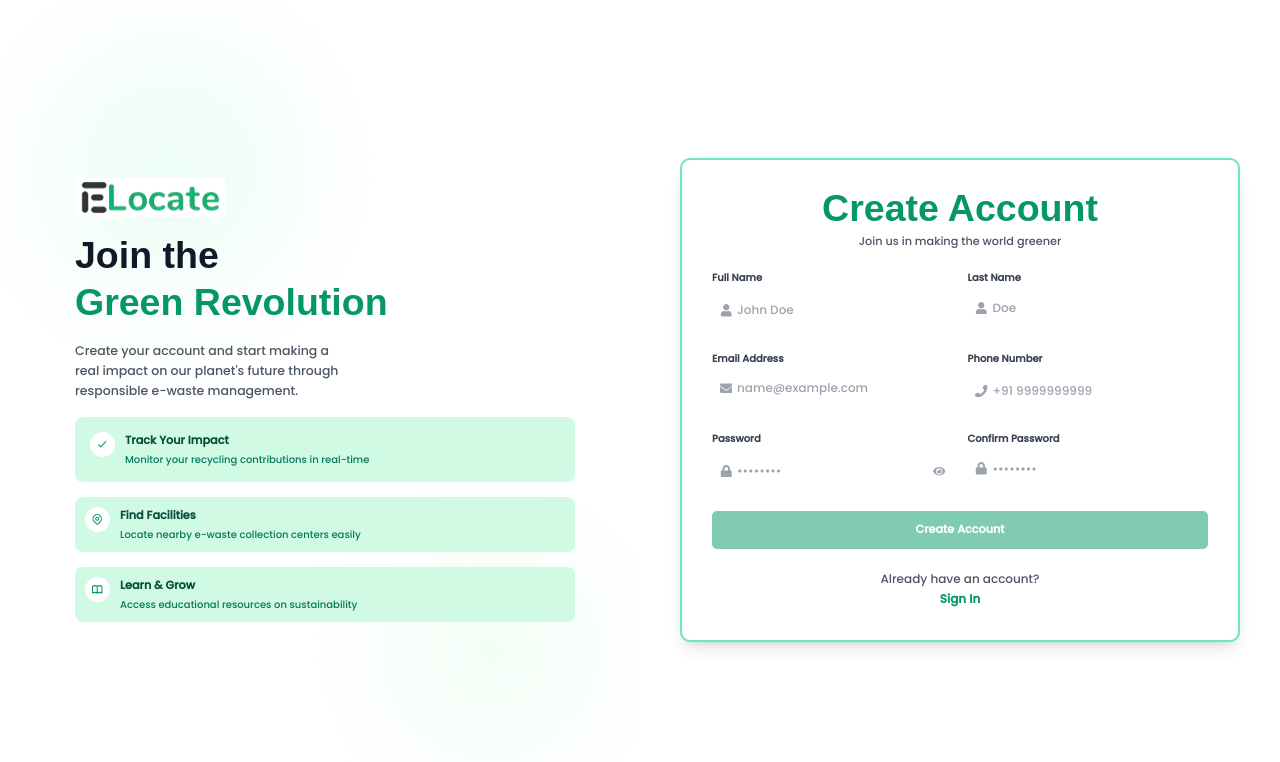
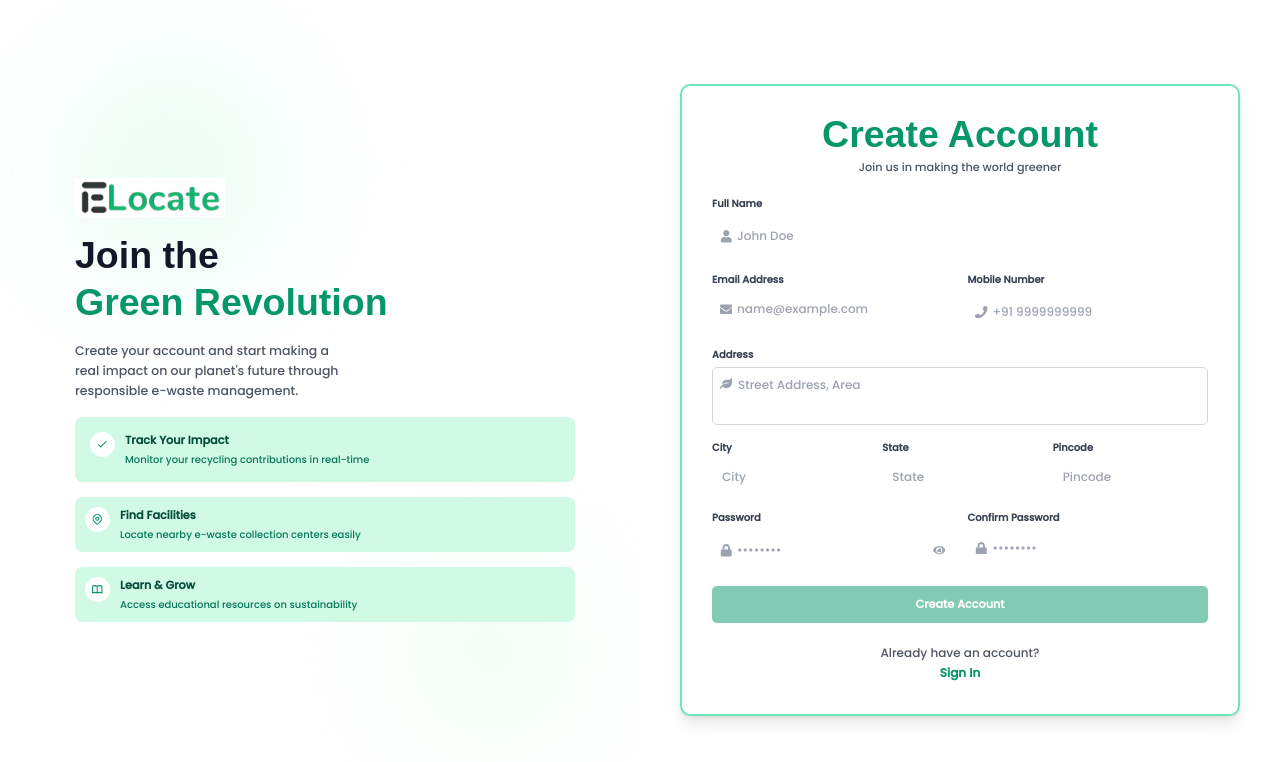
Before and after one commit to sumalesh-14/Elocate-frontend, a Next.js app: page /citizen/sign-up in a window 1280 px wide. Shown: the top 762 px of the page. Built offline with nearby package versions, Linux system fonts and the light colour scheme.

Commit message:
connected register email

```diff
--- a/src/app/sign-in/routes.ts
+++ b/src/app/auth/routes.ts
@@ -70,6 +70,11 @@ export const authApi = {
     login: async (credentials: any) => {
         // Calling our internal Next.js API route which proxies to the backend
         const response = await apiClient.post("/api/auth/sign-in", credentials);
-        return response.data;
+        return response;
+    },
+    register: async (credentials: any) => {
+        // Calling our internal Next.js API route which proxies to the backend
+        const response = await apiClient.post("/api/auth/register", credentials);
+        return response;
     },
 };
--- a/src/app/citizen/sign-up/SignUp.tsx
+++ b/src/app/citizen/sign-up/SignUp.tsx
@@ -8,26 +8,36 @@ import { ToastContainer, toast } from "react-toastify";
 import ClientIonIcon from "../../utils/ClientIonIcon";
 import logoSm from "../../../assets/elocate-sm.png";
 import registerImage from "../../../assets/register.jpg";
+import { authApi } from "@/app/auth/routes";
 
 const SignUp: React.FC = () => {
   const [formData, setFormData] = useState({
     fullName: "",
-    lastname: "",
+    mobileNumber: "",
     email: "",
-    phoneNumber: "",
     password: "",
     confirmPassword: "",
+    address: "",
+    city: "",
+    state: "",
+    pincode: "",
+    latitude: 90,
+    longitude: 180,
+    role: "CITIZEN",
   });
 
   const [showPassword, setShowPassword] = useState(false);
   const [isLoading, setIsLoading] = useState(false);
   const [errors, setErrors] = useState({
     fullName: "",
-    lastname: "",
+    mobileNumber: "",
     email: "",
-    phoneNumber: "",
     password: "",
     confirmPassword: "",
+    address: "",
+    city: "",
+    state: "",
+    pincode: "",
   });
 
   const togglePasswordVisibility = () => {
@@ -43,21 +53,16 @@ const SignUp: React.FC = () => {
           error = "Full name must be at least 2 characters";
         }
         break;
-      case "lastname":
-        if (value.trim().length < 2) {
-          error = "Last name must be at least 2 characters";
-        }
-        break;
       case "email":
         const emailRegex = /^[^\s@]+@[^\s@]+\.[^\s@]+$/;
         if (!emailRegex.test(value)) {
           error = "Please enter a valid email address";
         }
         break;
-      case "phoneNumber":
+      case "mobileNumber":
         const phoneRegex = /^[+]?[0-9]{10,13}$/;
         if (!phoneRegex.test(value.replace(/\s/g, ""))) {
-          error = "Please enter a valid phone number (10-13 digits)";
+          error = "Please enter a valid mobile number (10-13 digits)";
         }
         break;
       case "password":
@@ -68,6 +73,26 @@ const SignUp: React.FC = () => {
       case "confirmPassword":
         if (value !== formData.password) {
           error = "Passwords do not match";
+        }
+        break;
+      case "address":
+        if (value.trim().length < 5) {
+          error = "Address must be at least 5 characters";
+        }
+        break;
+      case "city":
+        if (value.trim().length < 2) {
+          error = "City is required";
+        }
+        break;
+      case "state":
+        if (value.trim().length < 2) {
+          error = "State is required";
+        }
+        break;
+      case "pincode":
+        if (!/^\d{6}$/.test(value)) {
+          error = "Pincode must be 6 digits";
         }
         break;
     }
@@ -94,13 +119,26 @@ const SignUp: React.FC = () => {
 
     // Validate all fields
     const isFullNameValid = validateField("fullName", formData.fullName);
-    const isLastNameValid = validateField("lastname", formData.lastname);
     const isEmailValid = validateField("email", formData.email);
-    const isPhoneValid = validateField("phoneNumber", formData.phoneNumber);
+    const isPhoneValid = validateField("mobileNumber", formData.mobileNumber);
     const isPasswordValid = validateField("password", formData.password);
     const isConfirmPasswordValid = validateField("confirmPassword", formData.confirmPassword);
+    const isAddressValid = validateField("address", formData.address);
+    const isCityValid = validateField("city", formData.city);
+    const isStateValid = validateField("state", formData.state);
+    const isPincodeValid = validateField("pincode", formData.pincode);
 
-    if (!isFullNameValid || !isLastNameValid || !isEmailValid || !isPhoneValid || !isPasswordValid || !isConfirmPasswordValid) {
+    if (
+      !isFullNameValid ||
+      !isEmailValid ||
+      !isPhoneValid ||
+      !isPasswordValid ||
+      !isConfirmPasswordValid ||
+      !isAddressValid ||
+      !isCityValid ||
+      !isStateValid ||
+      !isPincodeValid
+    ) {
       toast.error("Please fix all errors before submitting");
       return;
     }
@@ -114,30 +152,31 @@ const SignUp: React.FC = () => {
     const loadingToast = toast.loading("Creating your account...");
 
     try {
-      const response = await axios.post(
-        "https://elocate-server.onrender.com/api/v1/auth/register",
-        formData
-      );
+      const response = await authApi.register(formData);
+
+      if (response.status != 200) {
+        throw new Error("Registration failed. Please try again.");
+      }
 
       toast.update(loadingToast, {
         render: "Registration Successful! Redirecting to login...",
         type: "success",
         isLoading: false,
-        autoClose: 2000
+        autoClose: 2000,
       });
 
       setTimeout(() => {
         window.location.href = "/citizen/sign-in";
       }, 1000);
-
     } catch (error: any) {
       console.error("Register failed:", error);
-      const errorMessage = error.response?.data?.message || "Registration failed. Please try again.";
+      const errorMessage =
+        error.response?.data?.message || "Registration failed. Please try again.";
       toast.update(loadingToast, {
         render: `Registration Failed. ${errorMessage}`,
         type: "error",
         isLoading: false,
-        autoClose: 3000
+        autoClose: 3000,
       });
     } finally {
       setIsLoading(false);
@@ -170,12 +209,7 @@ const SignUp: React.FC = () => {
           >
             {/* Logo (NO space-y applied) */}
             <div className="mb-6 ml-20">
-              <Image
-                src={logoSm}
-                alt="ELocate"
-                width={150}
-                height={40}
-              />
+              <Image src={logoSm} alt="ELocate" width={150} height={40} />
             </div>
             {/* Main Heading */}
             {/* Text Content */}
@@ -190,7 +224,8 @@ const SignUp: React.FC = () => {
               </h1>
 
               <p className="text-xl text-gray-600 leading-relaxed max-w-md">
-                Create your account and start making a real impact on our planet's future through responsible e-waste management.
+                Create your account and start making a real impact on our planet's
+                future through responsible e-waste management.
               </p>
             </div>
             {/* Features List - Adjust width: max-w-md, max-w-lg, max-w-[500px] */}
@@ -202,13 +237,27 @@ const SignUp: React.FC = () => {
                 className="flex items-start gap-4 bg-emerald-100 rounded-xl p-6"
               >
                 <div className="w-10 h-10 rounded-full bg-white flex items-center justify-center flex-shrink-0">
-                  <svg className="w-5 h-5 text-emerald-600" fill="none" stroke="currentColor" viewBox="0 0 24 24">
-                    <path strokeLinecap="round" strokeLinejoin="round" strokeWidth={2} d="M5 13l4 4L19 7" />
+                  <svg
+                    className="w-5 h-5 text-emerald-600"
+                    fill="none"
+                    stroke="currentColor"
+                    viewBox="0 0 24 24"
+                  >
+                    <path
+                      strokeLinecap="round"
+                      strokeLinejoin="round"
+                      strokeWidth={2}
+                      d="M5 13l4 4L19 7"
+                    />
                   </svg>
                 </div>
                 <div>
-                  <h3 className="text-emerald-900 font-bold text-lg mb-1">Track Your Impact</h3>
-                  <p className="text-emerald-700 text-base">Monitor your recycling contributions in real-time</p>
+                  <h3 className="text-emerald-900 font-bold text-lg mb-1">
+                    Track Your Impact
+                  </h3>
+                  <p className="text-emerald-700 text-base">
+                    Monitor your recycling contributions in real-time
+                  </p>
                 </div>
               </motion.div>
 
@@ -219,14 +268,33 @@ const SignUp: React.FC = () => {
                 className="flex items-start gap-4 bg-emerald-100 rounded-xl p-4"
               >
                 <div className="w-10 h-10 rounded-full bg-white flex items-center justify-center flex-shrink-0">
-                  <svg className="w-5 h-5 text-emerald-600" fill="none" stroke="currentColor" viewBox="0 0 24 24">
-                    <path strokeLinecap="round" strokeLinejoin="round" strokeWidth={2} d="M17.657 16.657L13.414 20.9a1.998 1.998 0 01-2.827 0l-4.244-4.243a8 8 0 1111.314 0z" />
-                    <path strokeLinecap="round" strokeLinejoin="round" strokeWidth={2} d="M15 11a3 3 0 11-6 0 3 3 0 016 0z" />
+                  <svg
+                    className="w-5 h-5 text-emerald-600"
+                    fill="none"
+                    stroke="currentColor"
+                    viewBox="0 0 24 24"
+                  >
+                    <path
+                      strokeLinecap="round"
+                      strokeLinejoin="round"
+                      strokeWidth={2}
+                      d="M17.657 16.657L13.414 20.9a1.998 1.998 0 01-2.827 0l-4.244-4.243a8 8 0 1111.314 0z"
+                    />
+                    <path
+                      strokeLinecap="round"
+                      strokeLinejoin="round"
+                      strokeWidth={2}
+                      d="M15 11a3 3 0 11-6 0 3 3 0 016 0z"
+                    />
                   </svg>
                 </div>
                 <div>
-                  <h3 className="text-emerald-900 font-bold text-lg mb-1">Find Facilities</h3>
-                  <p className="text-emerald-700 text-base">Locate nearby e-waste collection centers easily</p>
+                  <h3 className="text-emerald-900 font-bold text-lg mb-1">
+                    Find Facilities
+                  </h3>
+                  <p className="text-emerald-700 text-base">
+                    Locate nearby e-waste collection centers easily
+                  </p>
                 </div>
               </motion.div>
 
@@ -237,13 +305,27 @@ const SignUp: React.FC = () => {
                 className="flex items-start gap-4 bg-emerald-100 rounded-xl p-4"
               >
                 <div className="w-10 h-10 rounded-full bg-white flex items-center justify-center flex-shrink-0">
-                  <svg className="w-5 h-5 text-emerald-600" fill="none" stroke="currentColor" viewBox="0 0 24 24">
-                    <path strokeLinecap="round" strokeLinejoin="round" strokeWidth={2} d="M12 6.253v13m0-13C10.832 5.477 9.246 5 7.5 5S4.168 5.477 3 6.253v13C4.168 18.477 5.754 18 7.5 18s3.332.477 4.5 1.253m0-13C13.168 5.477 14.754 5 16.5 5c1.747 0 3.332.477 4.5 1.253v13C19.832 18.477 18.247 18 16.5 18c-1.746 0-3.332.477-4.5 1.253" />
+                  <svg
+                    className="w-5 h-5 text-emerald-600"
+                    fill="none"
+                    stroke="currentColor"
+                    viewBox="0 0 24 24"
+                  >
+                    <path
+                      strokeLinecap="round"
+                      strokeLinejoin="round"
+                      strokeWidth={2}
+                      d="M12 6.253v13m0-13C10.832 5.477 9.246 5 7.5 5S4.168 5.477 3 6.253v13C4.168 18.477 5.754 18 7.5 18s3.332.477 4.5 1.253m0-13C13.168 5.477 14.754 5 16.5 5c1.747 0 3.332.477 4.5 1.253v13C19.832 18.477 18.247 18 16.5 18c-1.746 0-3.332.477-4.5 1.253"
+                    />
                   </svg>
                 </div>
                 <div>
-                  <h3 className="text-emerald-900 font-bold text-lg mb-1">Learn & Grow</h3>
-                  <p className="text-emerald-700 text-base">Access educational resources on sustainability</p>
+                  <h3 className="text-emerald-900 font-bold text-lg mb-1">
+                    Learn & Grow
+                  </h3>
+                  <p className="text-emerald-700 text-base">
+                    Access educational resources on sustainability
+                  </p>
                 </div>
               </motion.div>
             </div>
@@ -256,13 +338,21 @@ const SignUp: React.FC = () => {
         <motion.div
           initial={{ opacity: 0, scale: 0.95, y: 30 }}
           animate={{ opacity: 1, scale: 1, y: 0 }}
-          transition={{ type: "spring", stiffness: 100, damping: 20, delay: 0.2 }}
+          transition={{
+            type: "spring",
+            stiffness: 100,
+            damping: 20,
+            delay: 0.2,
+          }}
           whileHover={{ y: -5, transition: { duration: 0.2 } }}
           className="w-full max-w-4xl bg-white border-2 border-emerald-300 rounded-2xl shadow-lg p-8 lg:p-12 relative z-10"
         >
           {/* Header */}
           <div className="text-center mb-8">
-            <h1 className="text-6xl font-bold text-emerald-600 mb-2" style={{ fontFamily: 'var(--ff-cuprum)' }}>
+            <h1
+              className="text-6xl font-bold text-emerald-600 mb-2"
+              style={{ fontFamily: "var(--ff-cuprum)" }}
+            >
               Create Account
             </h1>
             <p className="text-lg text-gray-600">
@@ -271,11 +361,12 @@ const SignUp: React.FC = () => {
           </div>
 
           {/* Form */}
-          <form onSubmit={register} className="space-y-8">
-            {/* Full Name & Username */}
-            <div className="grid grid-cols-1 md:grid-cols-2 gap-6">
+          <form onSubmit={register} className="space-y-6">
+            {/* Full Name */}
             <div>
-                <label className="block text-base font-bold text-gray-700 mb-2">Full Name</label>
+              <label className="block text-base font-bold text-gray-700 mb-2">
+                Full Name
+              </label>
               <div className="relative">
                 <div className="absolute inset-y-0 left-0 pl-3 flex items-center pointer-events-none text-gray-400">
                   <ClientIonIcon icon="personOutline" className="text-xl" />
@@ -290,33 +381,17 @@ const SignUp: React.FC = () => {
                   value={formData.fullName}
                 />
               </div>
-                {errors.fullName && <p className="text-red-600 text-sm mt-1">{errors.fullName}</p>}
+              {errors.fullName && (
+                <p className="text-red-600 text-sm mt-1">{errors.fullName}</p>
+              )}
             </div>
 
-              <div>
-                <label className="block text-base font-bold text-gray-700 mb-2">Last Name</label>
-                <div className="relative">
-                  <div className="absolute inset-y-0 left-0 pl-3 flex items-center pointer-events-none text-gray-400">
-                    <ClientIonIcon icon="personOutline" className="text-xl" />
-                  </div>
-                  <input
-                    required
-                    type="text"
-                    name="lastname"
-                    placeholder="Doe"
-                    className="block w-full pl-10 pr-3 py-3 border border-gray-300 rounded-lg focus:ring-2 focus:ring-emerald-500 focus:border-emerald-500 outline-none transition-all"
-                    onChange={handleInputChange}
-                    value={formData.lastname}
-                  />
-                </div>
-                {errors.lastname && <p className="text-red-600 text-sm mt-1">{errors.lastname}</p>}
-              </div>
-            </div>
-
-            {/* Email & Phone */}
+            {/* Email & Mobile */}
             <div className="grid grid-cols-1 md:grid-cols-2 gap-6">
               <div>
-                <label className="block text-base font-bold text-gray-700 mb-2">Email Address</label>
+                <label className="block text-base font-bold text-gray-700 mb-2">
+                  Email Address
+                </label>
                 <div className="relative">
                   <div className="absolute inset-y-0 left-0 pl-3 flex items-center pointer-events-none text-gray-400">
                     <ClientIonIcon icon="mailOutline" className="text-xl" />
@@ -331,11 +406,15 @@ const SignUp: React.FC = () => {
                     value={formData.email}
                   />
                 </div>
-                {errors.email && <p className="text-red-600 text-sm mt-1">{errors.email}</p>}
+                {errors.email && (
+                  <p className="text-red-600 text-sm mt-1">{errors.email}</p>
+                )}
               </div>
 
               <div>
-                <label className="block text-base font-bold text-gray-700 mb-2">Phone Number</label>
+                <label className="block text-base font-bold text-gray-700 mb-2">
+                  Mobile Number
+                </label>
                 <div className="relative">
                   <div className="absolute inset-y-0 left-0 pl-3 flex items-center pointer-events-none text-gray-400">
                     <ClientIonIcon icon="callOutline" className="text-xl" />
@@ -343,24 +422,113 @@ const SignUp: React.FC = () => {
                   <input
                     required
                     type="tel"
-                    name="phoneNumber"
+                    name="mobileNumber"
                     placeholder="+91 9999999999"
                     className="block w-full pl-10 pr-3 py-4 border border-gray-300 rounded-lg focus:ring-2 focus:ring-emerald-500 focus:border-emerald-500 outline-none transition-all"
                     onChange={handleInputChange}
-                    value={formData.phoneNumber}
+                    value={formData.mobileNumber}
                   />
                 </div>
-                {errors.phoneNumber && <p className="text-red-600 text-sm mt-1">{errors.phoneNumber}</p>}
+                {errors.mobileNumber && (
+                  <p className="text-red-600 text-sm mt-1">
+                    {errors.mobileNumber}
+                  </p>
+                )}
+              </div>
+            </div>
+
+            {/* Address */}
+            <div>
+              <label className="block text-base font-bold text-gray-700 mb-2">
+                Address
+              </label>
+              <div className="relative">
+                <div className="absolute top-4 left-0 pl-3 flex items-start pointer-events-none text-gray-400">
+                  <ClientIonIcon icon="locationOutline" className="text-xl" />
+                </div>
+                <textarea
+                  required
+                  rows={2}
+                  name="address"
+                  placeholder="Street Address, Area"
+                  className="block w-full pl-10 pr-3 py-3 border border-gray-300 rounded-lg focus:ring-2 focus:ring-emerald-500 focus:border-emerald-500 outline-none transition-all resize-none"
+                  onChange={handleInputChange}
+                  value={formData.address}
+                />
+              </div>
+              {errors.address && (
+                <p className="text-red-600 text-sm mt-1">{errors.address}</p>
+              )}
+            </div>
+
+            {/* City, State, Pincode */}
+            <div className="grid grid-cols-1 md:grid-cols-3 gap-6">
+              <div>
+                <label className="block text-base font-bold text-gray-700 mb-2">
+                  City
+                </label>
+                <input
+                  required
+                  type="text"
+                  name="city"
+                  placeholder="City"
+                  className="block w-full px-4 py-3 border border-gray-300 rounded-lg focus:ring-2 focus:ring-emerald-500 focus:border-emerald-500 outline-none transition-all"
+                  onChange={handleInputChange}
+                  value={formData.city}
+                />
+                {errors.city && (
+                  <p className="text-red-600 text-sm mt-1">{errors.city}</p>
+                )}
+              </div>
+              <div>
+                <label className="block text-base font-bold text-gray-700 mb-2">
+                  State
+                </label>
+                <input
+                  required
+                  type="text"
+                  name="state"
+                  placeholder="State"
+                  className="block w-full px-4 py-3 border border-gray-300 rounded-lg focus:ring-2 focus:ring-emerald-500 focus:border-emerald-500 outline-none transition-all"
+                  onChange={handleInputChange}
+                  value={formData.state}
+                />
+                {errors.state && (
+                  <p className="text-red-600 text-sm mt-1">{errors.state}</p>
+                )}
+              </div>
+              <div>
+                <label className="block text-base font-bold text-gray-700 mb-2">
+                  Pincode
+                </label>
+                <input
+                  required
+                  type="text"
+                  name="pincode"
+                  placeholder="Pincode"
+                  maxLength={6}
+                  className="block w-full px-4 py-3 border border-gray-300 rounded-lg focus:ring-2 focus:ring-emerald-500 focus:border-emerald-500 outline-none transition-all"
+                  onChange={handleInputChange}
+                  value={formData.pincode}
+                />
+                {errors.pincode && (
+                  <p className="text-red-600 text-sm mt-1">{errors.pincode}</p>
+                )}
               </div>
             </div>
 
             {/* Password & Confirm Password */}
             <div className="grid grid-cols-1 md:grid-cols-2 gap-6">
               <div>
-                <label className="block text-base font-bold text-gray-700 mb-2">Password</label>
+                <label className="block text-base font-bold text-gray-700 mb-2">
+                  Password
+                </label>
                 <div className="relative">
                   <div className="absolute inset-y-0 left-0 pl-3 flex items-center pointer-events-none text-gray-400">
-                    <ClientIonIcon icon="lockClosedOutline" className="text-xl" />
+                    <ClientIonIcon
+                      icon="lockClosedOutline"
+                      className="text-xl"
+                    />
                   </div>
                   <input
                     required
@@ -376,17 +544,27 @@ const SignUp: React.FC = () => {
                     onClick={togglePasswordVisibility}
                     className="absolute inset-y-0 right-0 pr-3 flex items-center text-gray-400 hover:text-gray-600"
                   >
-                    <ClientIonIcon icon={showPassword ? "eyeOffOutline" : "eyeOutline"} className="text-xl" />
+                    <ClientIonIcon
+                      icon={showPassword ? "eyeOffOutline" : "eyeOutline"}
+                      className="text-xl"
+                    />
                   </button>
                 </div>
-                {errors.password && <p className="text-red-600 text-sm mt-1">{errors.password}</p>}
+                {errors.password && (
+                  <p className="text-red-600 text-sm mt-1">{errors.password}</p>
+                )}
               </div>
 
               <div>
-                <label className="block text-base font-bold text-gray-700 mb-2">Confirm Password</label>
+                <label className="block text-base font-bold text-gray-700 mb-2">
+                  Confirm Password
+                </label>
                 <div className="relative">
                   <div className="absolute inset-y-0 left-0 pl-3 flex items-center pointer-events-none text-gray-400">
-                    <ClientIonIcon icon="lockClosedOutline" className="text-xl" />
+                    <ClientIonIcon
+                      icon="lockClosedOutline"
+                      className="text-xl"
+                    />
                   </div>
                   <input
                     required
@@ -398,18 +576,26 @@ const SignUp: React.FC = () => {
                     value={formData.confirmPassword}
                   />
                 </div>
-                {errors.confirmPassword && <p className="text-red-600 text-sm mt-1">{errors.confirmPassword}</p>}
+                {errors.confirmPassword && (
+                  <p className="text-red-600 text-sm mt-1">
+                    {errors.confirmPassword}
+                  </p>
+                )}
               </div>
             </div>
 
             {/* Submit Button */}
             <button
-              disabled={isLoading ||
-                Object.values(errors).some(error => error !== "") ||
+              disabled={
+                isLoading ||
+                Object.values(errors).some((error) => error !== "") ||
                 !formData.fullName ||
-                !formData.lastname ||
                 !formData.email ||
-                !formData.phoneNumber ||
+                !formData.mobileNumber ||
+                !formData.address ||
+                !formData.city ||
+                !formData.state ||
+                !formData.pincode ||
                 !formData.password ||
                 !formData.confirmPassword
               }
@@ -424,7 +610,10 @@ const SignUp: React.FC = () => {
           <div className="mt-8 text-center">
             <p className="text-gray-600">
               Already have an account?{" "}
-              <Link href="/citizen/sign-in" className="text-emerald-600 font-bold hover:text-emerald-700 transition-colors">
+              <Link
+                href="/citizen/sign-in"
+                className="text-emerald-600 font-bold hover:text-emerald-700 transition-colors"
+              >
                 Sign In
               </Link>
             </p>
```
Also changed, not shown: src/app/api/auth/register/route.ts (added, +30 -0 lines), src/app/sign-in/page.tsx (+5 -2 lines). Lines whose indentation alone changed are shown as unchanged.
